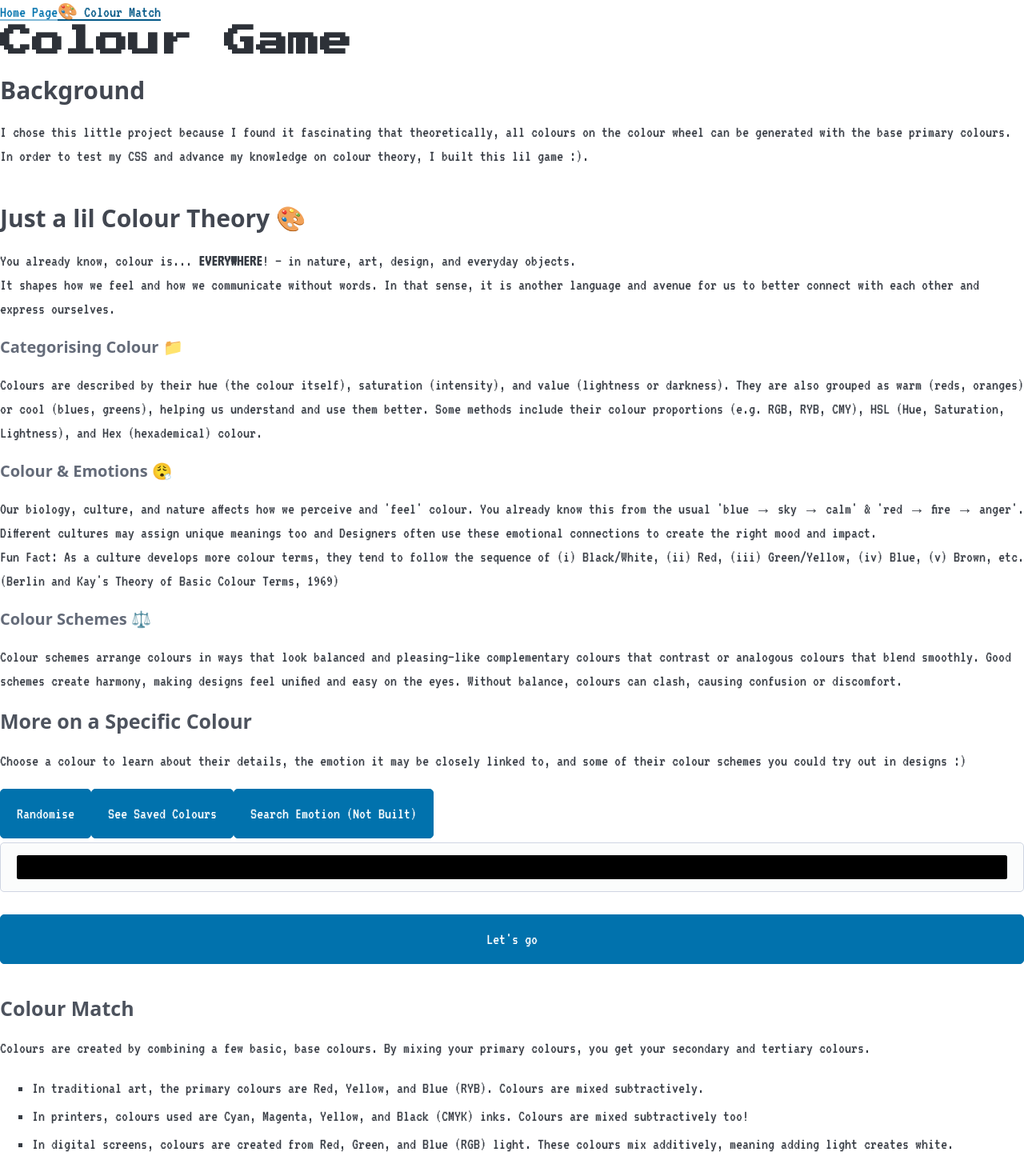
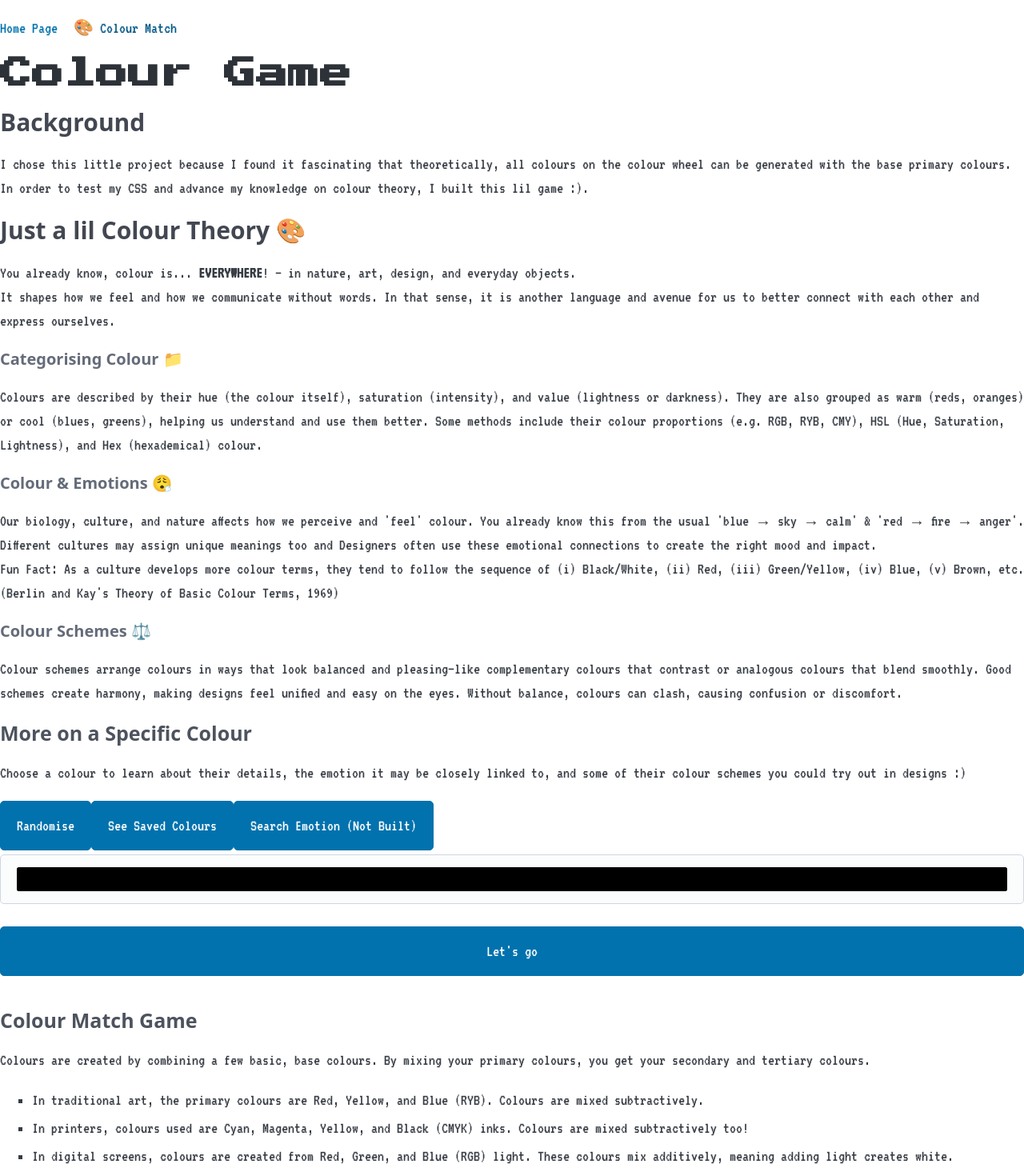
Before and after one commit to junjunjansent/color-project-ts, a React (Vite) app: page /game/colour in a window 1280 px wide. Shown: the top 1470 px of the page at 80% size. Built offline with nearby package versions, Linux system fonts and the light colour scheme.

Commit message:
Progress:README: updates

```diff
--- a/src/components/NavBar.tsx
+++ b/src/components/NavBar.tsx
@@ -1,11 +1,20 @@
 import { NavLink } from "react-router";
 import { PATHS } from "../routes/paths";
+import styles from "../styles/navBar.module.css";
 
 const NavBar = () => {
   return (
     <>
-      <NavLink to={PATHS.HOME}>Home Page</NavLink>
-      <NavLink to={PATHS.GAME.COLOUR.START}>🎨 Colour Match</NavLink>
+      <nav className={styles["navbar"]}>
+        <ul className={styles["nav-list"]}>
+          <li className={styles["nav-item"]}>
+            <NavLink to={PATHS.HOME}>Home Page</NavLink>
+          </li>
+          <li className={styles["nav-item"]}>
+            <NavLink to={PATHS.GAME.COLOUR.START}>🎨 Colour Match</NavLink>
+          </li>
+        </ul>
+      </nav>
     </>
   );
 };
--- a/src/components/colour/ColourAboutCmpnt.tsx
+++ b/src/components/colour/ColourAboutCmpnt.tsx
@@ -70,7 +70,7 @@ const ColourAboutCmpnt = ({ colourId, colourData }: ColourAboutCmpntProp) => {
   return (
     <>
       <div className={styles["about"]}>
-        {/* about left */}
+        {/* about-left */}
         <div>
           <h2>
             <strong>Name: </strong>
@@ -133,7 +133,7 @@ const ColourAboutCmpnt = ({ colourId, colourData }: ColourAboutCmpntProp) => {
           )}
         </div>
 
-        {/* about right */}
+        {/* about-right */}
         <div>
           <h4>Colour Specs</h4>
           <ul>
--- a/src/components/colour/ColourSchemeCardCmpnt.tsx
+++ b/src/components/colour/ColourSchemeCardCmpnt.tsx
@@ -12,7 +12,6 @@ interface ColourSchemeCardCmpntProp {
   scheme: ColourSchemeAPI;
   selected: boolean;
   handleSelectedColourScheme: (scheme: ColourSchemeAPI) => void;
-  // handleRemoveFromList: (savedColour: AirtableColourListFieldWithID) => void;
 }
 
 const ColourSchemeCardCmpnt = ({
--- a/src/features/colour/colourRGBHandler.ts
+++ b/src/features/colour/colourRGBHandler.ts
@@ -24,7 +24,6 @@ const stringifyRGB = (rgb: RGB) => {
   return RGBString;
 };
 
-// TODO figure out how to catch errors without ruining website
 const convertRGBtoHEX = (rgb: RGB): string => {
   // 16 million types of colours
   if (
@@ -61,7 +60,7 @@ const convertHEXtoRGB = (hex: string): RGB => {
 const getClosestEmotionsData = (rgb: RGB): ColourEmotionsData => {
   // requires colourEmotionsVariationsData.json with .rgb values
   // efficient for now... for ~100 variations
-  // calculate Euclidean distance
+  // calculate Euclidean distance, not a good human perception evaluator
   let minEuDist = Infinity;
   let result: ColourEmotionsData | null = null;
 
--- a/src/pages/games/colour/ColourProfile.tsx
+++ b/src/pages/games/colour/ColourProfile.tsx
@@ -23,6 +23,19 @@ import ColourEmotionsCmpnt from "../../../components/colour/ColourEmotionsCmpnt"
 import { chooseTextColour } from "../../../styles/colour/colourStyles";
 import ColourSchemeCardCmpnt from "../../../components/colour/ColourSchemeCardCmpnt";
 
+// ----------- Functions
+
+const cleanToColourSchemeCore = (scheme: ColourSchemeAPI): ColourSchemeCore => {
+  const cleanedColourScheme: ColourSchemeCore = {
+    label: colourSchemeList[scheme.mode],
+    mode: scheme.mode,
+    hexColours: scheme.colors.map((color) => color.hex.value),
+  };
+  return cleanedColourScheme;
+};
+
+// ----------- Component
+
 const ColourProfile = () => {
   // get details of site
   const { colourId } = useParams();
@@ -37,11 +50,7 @@ const ColourProfile = () => {
   const [loading, setLoading] = useState<boolean>(true);
 
   const handleSelectedColourScheme = (scheme: ColourSchemeAPI) => {
-    const cleanedColourScheme: ColourSchemeCore = {
-      label: colourSchemeList[scheme.mode],
-      mode: scheme.mode,
-      hexColours: scheme.colors.map((color) => color.hex.value),
-    };
+    const cleanedColourScheme = cleanToColourSchemeCore(scheme);
     setColourScheme(cleanedColourScheme);
     log(cleanedColourScheme);
   };
--- a/src/pages/games/colour/ColourStartPage.tsx
+++ b/src/pages/games/colour/ColourStartPage.tsx
@@ -39,19 +39,22 @@ const ColourStartPage = () => {
 
   return (
     <>
+      <section>
         <h1>Colour Game</h1>
         <h3>Background</h3>
         <p>
           I chose this little project because I found it fascinating that
-        theoretically, all colours on the colour wheel can be generated with the
-        base primary colours. In order to test my CSS and advance my knowledge
-        on colour theory, I built this lil game :).
+          theoretically, all colours on the colour wheel can be generated with
+          the base primary colours. In order to test my CSS and advance my
+          knowledge on colour theory, I built this lil game :).
         </p>
+      </section>
 
+      <section>
         <h3>Just a lil Colour Theory 🎨</h3>
         <p>
-        You already know, colour is... <strong>EVERYWHERE</strong>! — in nature,
-        art, design, and everyday objects.
+          You already know, colour is... <strong>EVERYWHERE</strong>! — in
+          nature, art, design, and everyday objects.
           <br />
           It shapes how we feel and how we communicate without words. In that
           sense, it is another language and avenue for us to better connect with
@@ -61,11 +64,11 @@ const ColourStartPage = () => {
           <h6>Categorising Colour 📁</h6>
           <p>
             Colours are described by their hue (the colour itself), saturation
-          (intensity), and value (lightness or darkness). They are also grouped
-          as warm (reds, oranges) or cool (blues, greens), helping us understand
-          and use them better. Some methods include their colour proportions
-          (e.g. RGB, RYB, CMY), HSL (Hue, Saturation, Lightness), and Hex
-          (hexademical) colour.
+            (intensity), and value (lightness or darkness). They are also
+            grouped as warm (reds, oranges) or cool (blues, greens), helping us
+            understand and use them better. Some methods include their colour
+            proportions (e.g. RGB, RYB, CMY), HSL (Hue, Saturation, Lightness),
+            and Hex (hexademical) colour.
           </p>
         </div>
         <div className="colorInfo">
@@ -74,24 +77,25 @@ const ColourStartPage = () => {
             Our biology, culture, and nature affects how we perceive and 'feel'
             colour. You already know this from the usual 'blue → sky → calm' &
             'red → fire → anger'. Different cultures may assign unique meanings
-          too and Designers often use these emotional connections to create the
-          right mood and impact. <br />
-          Fun Fact: As a culture develops more colour terms, they tend to follow
-          the sequence of (i) Black/White, (ii) Red, (iii) Green/Yellow, (iv)
-          Blue, (v) Brown, etc. (Berlin and Kay's Theory of Basic Colour Terms,
-          1969)
+            too and Designers often use these emotional connections to create
+            the right mood and impact. <br />
+            Fun Fact: As a culture develops more colour terms, they tend to
+            follow the sequence of (i) Black/White, (ii) Red, (iii)
+            Green/Yellow, (iv) Blue, (v) Brown, etc. (Berlin and Kay's Theory of
+            Basic Colour Terms, 1969)
           </p>
         </div>
         <div className="colorInfo">
           <h6>Colour Schemes ⚖️</h6>
           <p>
             Colour schemes arrange colours in ways that look balanced and
-          pleasing—like complementary colours that contrast or analogous colours
-          that blend smoothly. Good schemes create harmony, making designs feel
-          unified and easy on the eyes. Without balance, colours can clash,
-          causing confusion or discomfort.
+            pleasing—like complementary colours that contrast or analogous
+            colours that blend smoothly. Good schemes create harmony, making
+            designs feel unified and easy on the eyes. Without balance, colours
+            can clash, causing confusion or discomfort.
           </p>
         </div>
+      </section>
 
       <section>
         <h4>More on a Specific Colour</h4>
@@ -123,7 +127,7 @@ const ColourStartPage = () => {
       </section>
 
       <section>
-        <h4>Colour Match</h4>
+        <h4>Colour Match Game</h4>
         <p>
           Colours are created by combining a few basic, base colours. By mixing
           your primary colours, you get your secondary and tertiary colours.{" "}
--- /dev/null
+++ b/src/styles/navBar.module.css
@@ -0,0 +1,24 @@
+/* .navbar {
+  position: fixed;
+  background-color: var(--bg-primary);
+  transition: width 600ms ease;
+  overflow: scroll;
+} */
+
+/* .nav-list {
+  list-style: none;
+  padding: 0;
+  margin: 0;
+  display: flex;
+  flex-direction: row;
+  align-items: center;
+  height: 100%;
+}
+
+.nav-item {
+  width: 100%;
+} */
+
+/* .active a {
+  color: red;
+} */
```
Also changed, not shown: src/features/colour/match/colourGameReducer.ts (+14 -0 lines), 1 other file (tests, documents, lock files or other folders). Lines whose indentation alone changed are shown as unchanged.
